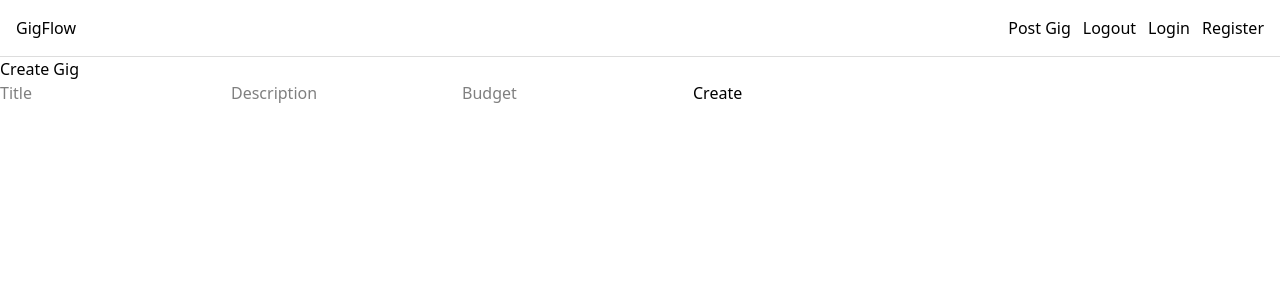
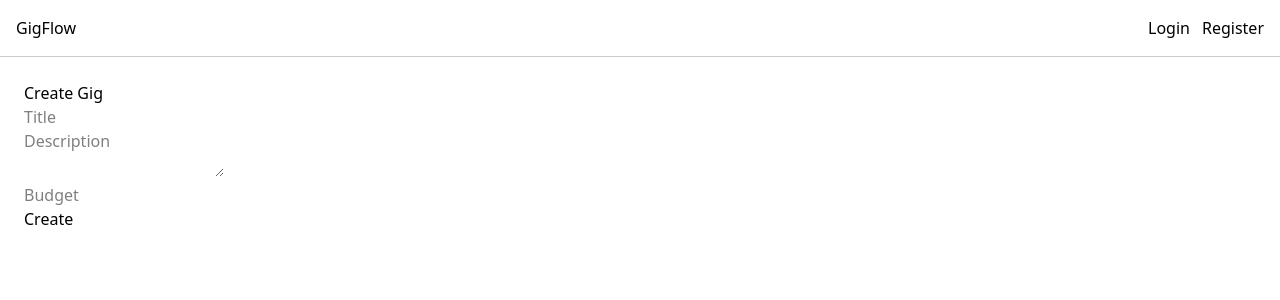
Before and after one commit to nikhilcoder1/GigFlow, a React app in the folder frontend/: page /create-gig in a window 1280 px wide. Shown: the top 300 px of the page. Built offline with nearby package versions, Linux system fonts and the light colour scheme; the HTML template or start-up script is replaced by a standard one.

Commit message:
Front-End errors fixed

```diff
--- a/frontend/src/components/Navbar.jsx
+++ b/frontend/src/components/Navbar.jsx
@@ -1,20 +1,37 @@
-import { Link } from "react-router-dom";
+import { Link, useNavigate } from "react-router-dom";
 import api from "../services/api";
+import { useState } from "react";
 
 const Navbar = () => {
+  const navigate = useNavigate();
+  const [loggedIn, setLoggedIn] = useState(
+    localStorage.getItem("loggedIn") === "true"
+  );
+
   const logout = async () => {
-    try { await api.post("/api/auth/logout"); } catch {}
-    window.location.href = "/login";
+    try {
+      await api.post("/api/auth/logout");
+    } catch {}
+    localStorage.removeItem("loggedIn");
+    setLoggedIn(false);
+    navigate("/login");
   };
 
   return (
-    <nav style={{display:"flex",justifyContent:"space-between",padding:16,borderBottom:"1px solid #ddd"}}>
+    <nav style={{ display: "flex", justifyContent: "space-between", padding: 16, borderBottom: "1px solid #ccc" }}>
       <Link to="/">GigFlow</Link>
-      <div style={{display:"flex",gap:12}}>
-        <Link to="/create-gig">Post Gig</Link>
-        <button onClick={logout}>Logout</button>
-        <Link to="/login">Login</Link>
-        <Link to="/register">Register</Link>
+      <div style={{ display: "flex", gap: 12 }}>
+        {loggedIn ? (
+          <>
+            <Link to="/create-gig">Post Gig</Link>
+            <button onClick={logout}>Logout</button>
+          </>
+        ) : (
+          <>
+            <Link to="/login">Login</Link>
+            <Link to="/register">Register</Link>
+          </>
+        )}
       </div>
     </nav>
   );
--- a/frontend/src/pages/CreateGig.jsx
+++ b/frontend/src/pages/CreateGig.jsx
@@ -1,29 +1,37 @@
 import { useState } from "react";
 import api from "../services/api";
+import { useNavigate } from "react-router-dom";
 
 const CreateGig = () => {
-  const [title,setTitle]=useState("");
-  const [description,setDescription]=useState("");
-  const [budget,setBudget]=useState("");
+  const [form, setForm] = useState({ title: "", description: "", budget: "" });
+  const navigate = useNavigate();
 
-  const submit = async (e) => {
+  const handleSubmit = async (e) => {
     e.preventDefault();
-    try{
-      await api.post("/api/gigs",{title,description,budget});
-      window.location.href="/";
-    }catch{
-      alert("Login required");
+    try {
+      await api.post("/api/gigs", form);
+      navigate("/");
+    } catch (err) {
+      if (err.response?.status === 401) {
+        alert("Please login to post a gig");
+      } else {
+        alert("Failed to create gig");
+      }
     }
   };
 
   return (
-    <form onSubmit={submit}>
+    <form onSubmit={handleSubmit} style={{ padding: 24 }}>
       <h2>Create Gig</h2>
-      <input placeholder="Title" onChange={e=>setTitle(e.target.value)} />
-      <input placeholder="Description" onChange={e=>setDescription(e.target.value)} />
-      <input placeholder="Budget" onChange={e=>setBudget(e.target.value)} />
+      <input placeholder="Title" onChange={(e) => setForm({ ...form, title: e.target.value })} />
+      <br />
+      <textarea placeholder="Description" onChange={(e) => setForm({ ...form, description: e.target.value })} />
+      <br />
+      <input type="number" placeholder="Budget" onChange={(e) => setForm({ ...form, budget: e.target.value })} />
+      <br />
       <button>Create</button>
     </form>
   );
 };
+
 export default CreateGig;
--- a/frontend/src/pages/GigDetails.jsx
+++ b/frontend/src/pages/GigDetails.jsx
@@ -3,38 +3,39 @@ import { useParams } from "react-router-dom";
 import api from "../services/api";
 
 const GigDetails = () => {
-  const {id}=useParams();
-  const [gig,setGig]=useState(null);
-  const [message,setMessage]=useState("");
-  const [price,setPrice]=useState("");
+  const { id } = useParams();
+  const [gig, setGig] = useState(null);
+  const [bidForm, setBidForm] = useState({ message: "", price: "" });
 
-  useEffect(()=>{
-    api.get(`/api/gigs/${id}`).then(r=>setGig(r.data));
-  },[id]);
+  useEffect(() => {
+    api.get(`/api/gigs/${id}`).then(res => setGig(res.data));
+  }, [id]);
 
-  const bid = async (e) => {
+  const submitBid = async (e) => {
     e.preventDefault();
-    try{
-      await api.post("/api/bids",{gigId:id,message,price});
+    try {
+      await api.post("/api/bids", { gigId: id, ...bidForm });
       alert("Bid submitted");
-    }catch(err){
+    } catch (err) {
       alert("Action not allowed");
     }
   };
 
-  if(!gig) return <div>Loading...</div>;
+  if (!gig) return <div>Loading...</div>;
+
   return (
-    <div>
+    <div style={{ padding: 24 }}>
       <h2>{gig.title}</h2>
       <p>{gig.description}</p>
-      {gig.status==="open" && (
-        <form onSubmit={bid}>
-          <input placeholder="Message" onChange={e=>setMessage(e.target.value)} />
-          <input placeholder="Price" onChange={e=>setPrice(e.target.value)} />
-          <button>Submit Bid</button>
-        </form>
-      )}
+      <form onSubmit={submitBid}>
+        <textarea placeholder="Message" onChange={(e) => setBidForm({ ...bidForm, message: e.target.value })} />
+        <br />
+        <input type="number" placeholder="Price" onChange={(e) => setBidForm({ ...bidForm, price: e.target.value })} />
+        <br />
+        <button>Submit Bid</button>
+      </form>
     </div>
   );
 };
+
 export default GigDetails;
--- a/frontend/src/pages/Gigs.jsx
+++ b/frontend/src/pages/Gigs.jsx
@@ -1,23 +1,32 @@
 import { useEffect, useState } from "react";
+import api from "../services/api";
 import { Link } from "react-router-dom";
-import api from "../services/api";
 
 const Gigs = () => {
-  const [gigs,setGigs]=useState([]);
-  const fetch = async () => {
-    const res = await api.get("/api/gigs");
+  const [gigs, setGigs] = useState([]);
+  const [search, setSearch] = useState("");
+
+  const fetchGigs = async () => {
+    const res = await api.get(`/api/gigs?search=${search}`);
     setGigs(res.data);
   };
-  useEffect(()=>{fetch();},[]);
+
+  useEffect(() => {
+    fetchGigs();
+  }, []);
+
   return (
-    <div>
-      <h2>Gigs</h2>
-      {gigs.map(g=>(
-        <Link key={g._id} to={`/gigs/${g._id}`}>
-          <div>{g.title}</div>
+    <div style={{ padding: 24 }}>
+      <h1>Available Gigs</h1>
+      <input placeholder="Search" value={search} onChange={(e) => setSearch(e.target.value)} onKeyUp={fetchGigs} />
+      {gigs.map(g => (
+        <Link key={g._id} to={`/gigs/${g._id}`} style={{ display: "block", border: "1px solid #ccc", marginTop: 12, padding: 12 }}>
+          <h3>{g.title}</h3>
+          <p>{g.description}</p>
         </Link>
       ))}
     </div>
   );
 };
+
 export default Gigs;
--- a/frontend/src/pages/Login.jsx
+++ b/frontend/src/pages/Login.jsx
@@ -2,26 +2,30 @@ import { useState } from "react";
 import api from "../services/api";
 
 const Login = () => {
-  const [email,setEmail]=useState("");
-  const [password,setPassword]=useState("");
+  const [email, setEmail] = useState("");
+  const [password, setPassword] = useState("");
 
-  const submit = async (e) => {
+  const handleSubmit = async (e) => {
     e.preventDefault();
     try {
-      await api.post("/api/auth/login",{email,password});
-      window.location.href="/";
+      await api.post("/api/auth/login", { email, password });
+      localStorage.setItem("loggedIn", "true");
+      window.location.href = "/";
     } catch {
       alert("Invalid credentials");
     }
   };
 
   return (
-    <form onSubmit={submit}>
+    <form onSubmit={handleSubmit} style={{ padding: 24 }}>
       <h2>Login</h2>
-      <input placeholder="Email" onChange={e=>setEmail(e.target.value)} />
-      <input type="password" placeholder="Password" onChange={e=>setPassword(e.target.value)} />
+      <input placeholder="Email" onChange={(e) => setEmail(e.target.value)} />
+      <br />
+      <input type="password" placeholder="Password" onChange={(e) => setPassword(e.target.value)} />
+      <br />
       <button>Login</button>
     </form>
   );
 };
+
 export default Login;
--- a/frontend/src/pages/Register.jsx
+++ b/frontend/src/pages/Register.jsx
@@ -1,29 +1,33 @@
 import { useState } from "react";
 import api from "../services/api";
+import { useNavigate } from "react-router-dom";
 
 const Register = () => {
-  const [name,setName]=useState("");
-  const [email,setEmail]=useState("");
-  const [password,setPassword]=useState("");
+  const [form, setForm] = useState({});
+  const navigate = useNavigate();
 
-  const submit = async (e) => {
+  const handleSubmit = async (e) => {
     e.preventDefault();
     try {
-      await api.post("/api/auth/register",{name,email,password});
-      window.location.href="/login";
+      await api.post("/api/auth/register", form);
+      navigate("/login");
     } catch {
       alert("Registration failed");
     }
   };
 
   return (
-    <form onSubmit={submit}>
+    <form onSubmit={handleSubmit} style={{ padding: 24 }}>
       <h2>Register</h2>
-      <input placeholder="Name" onChange={e=>setName(e.target.value)} />
-      <input placeholder="Email" onChange={e=>setEmail(e.target.value)} />
-      <input type="password" placeholder="Password" onChange={e=>setPassword(e.target.value)} />
+      <input placeholder="Name" onChange={(e) => setForm({ ...form, name: e.target.value })} />
+      <br />
+      <input placeholder="Email" onChange={(e) => setForm({ ...form, email: e.target.value })} />
+      <br />
+      <input type="password" placeholder="Password" onChange={(e) => setForm({ ...form, password: e.target.value })} />
+      <br />
       <button>Register</button>
     </form>
   );
 };
+
 export default Register;
```
